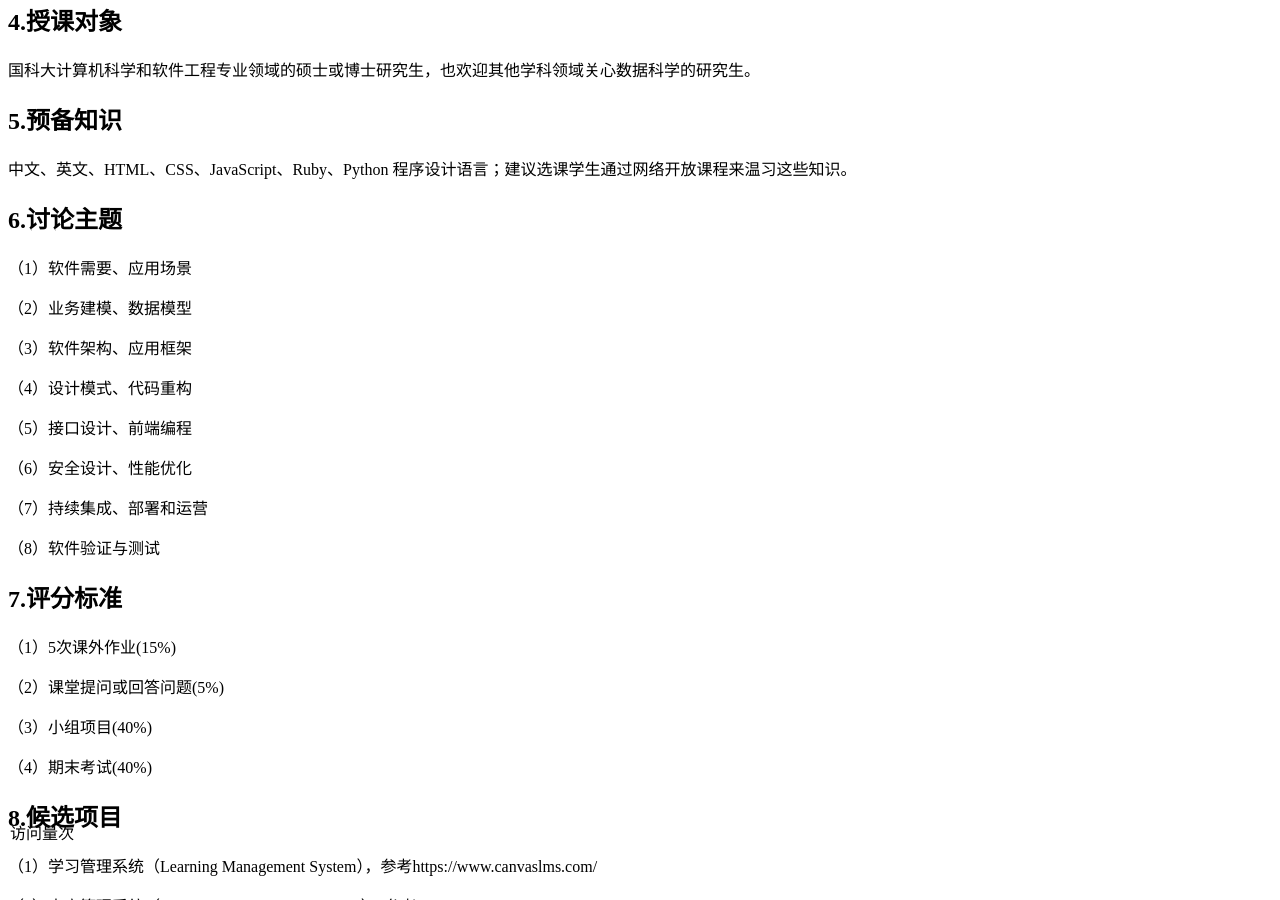
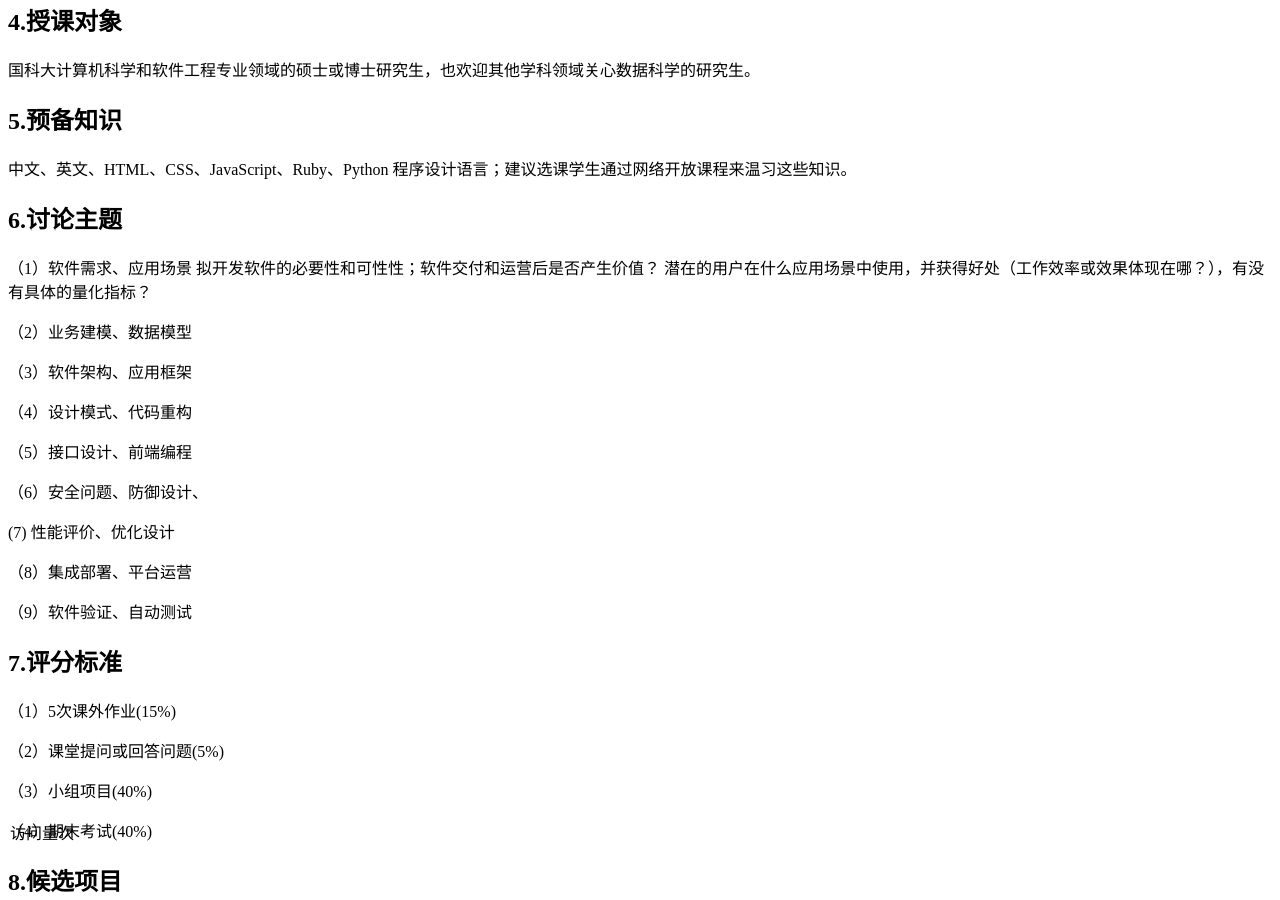
Before and after one commit to tjluo-ucas/ase, a Jekyll site: the page built from _posts/2019-02-08-intro.md, in a window 1280 px wide and 900 px high, scrolled down 1270 px. Built offline with Jekyll 4.4.1, drawn with Linux system fonts in a browser that asks for light colours; comment, search, counter and statistics services are not loaded.

Commit message:
Update 2019-02-08-intro.md
对主题的内容进行细化

```diff
--- a/_posts/2019-02-08-intro.md
+++ b/_posts/2019-02-08-intro.md
@@ -55,7 +55,9 @@ banner: 课程简介
 
 6.讨论主题 {#topics}
 ----------------------------
-（1）软件需要、应用场景
+（1）软件需求、应用场景
+     拟开发软件的必要性和可性性；软件交付和运营后是否产生价值？
+     潜在的用户在什么应用场景中使用，并获得好处（工作效率或效果体现在哪？），有没有具体的量化指标？
 
 （2）业务建模、数据模型
 
@@ -65,11 +67,13 @@ banner: 课程简介
 
 （5）接口设计、前端编程
 
-（6）安全设计、性能优化
+（6）安全问题、防御设计、
 
-（7）持续集成、部署和运营
+ (7) 性能评价、优化设计
 
-（8）软件验证与测试
+（8）集成部署、平台运营
+
+（9）软件验证、自动测试
 
 7.评分标准 {#assessment}
 ---------------------------
```
